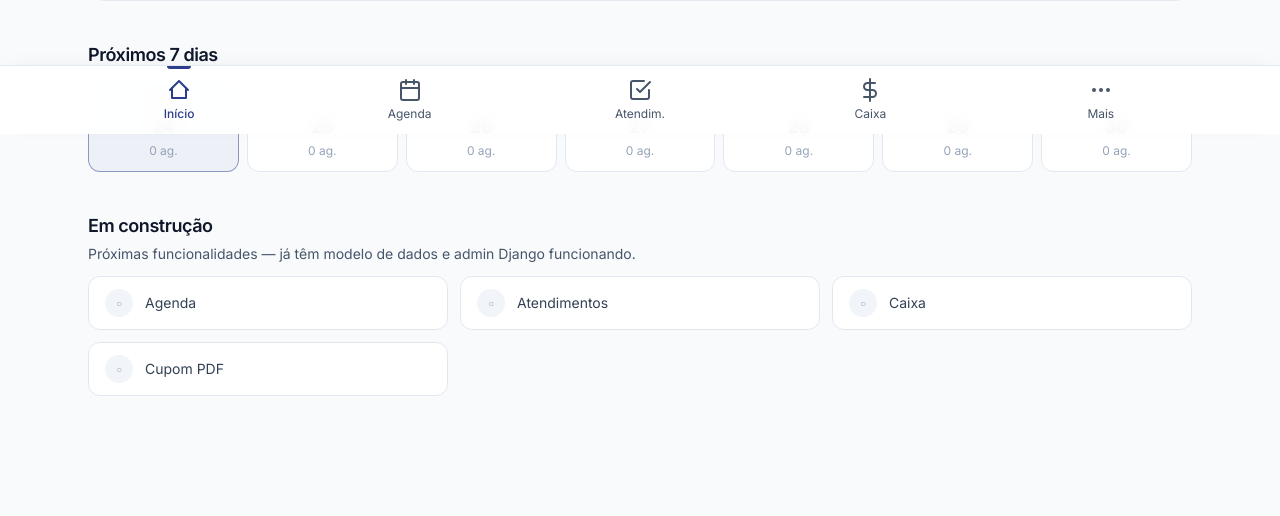
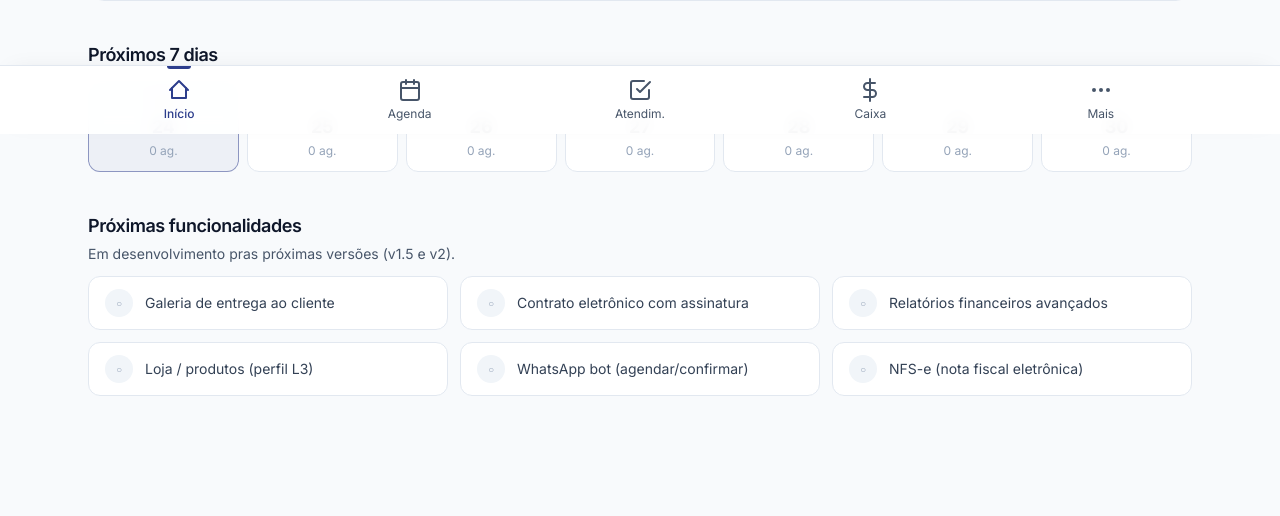
Before and after one commit to cesarpsalves/lupa-app, a Django app: page /app/ in a window 1280 px wide. Shown: the part 666-1182 px from the top of the page. Run offline with Django 4.2, Linux system fonts and the light colour scheme; a user stored in the database is signed in; tables that the repository leaves empty hold one stand-in row (values such as "Sample post"); data that the repository does not hold is empty; some libraries are stand-ins or nearby versions.

Commit message:
fix(dashboard): card "Em construção" listava features que JÁ existem
Agenda/Atendimentos/Caixa/Cupom PDF estavam no array upcoming_features
desde o bootstrap, antes dessas features serem implementadas. Foram
todas concluídas na Fase 4 mas o array nunca foi atualizado — passando
a impressão errada de que ainda eram "em breve".

Trocado pelas features reais que faltam (v1.5 e v2):
- Galeria de entrega ao cliente
- Contrato eletrônico com assinatura
- Relatórios financeiros avançados
- Loja / produtos (perfil L3)
- WhatsApp bot (agendar/confirmar)
- NFS-e (nota fiscal eletrônica)

Título da seção: "Em construção" → "Próximas funcionalidades"
Subtítulo agora aponta v1.5/v2 explicitamente.

Co-Authored-By: Claude Opus 4.7 (1M context) <noreply@anthropic.com>

```diff
--- a/apps/dashboard/templates/dashboard/dashboard.html
+++ b/apps/dashboard/templates/dashboard/dashboard.html
@@ -212,10 +212,10 @@
   {# ── Em construção ── #}
   <section class="mt-8 sm:mt-10">
     <h2 class="text-base sm:text-lg font-semibold tracking-tight text-slate-900 dark:text-white">
-      Em construção
+      Próximas funcionalidades
     </h2>
     <p class="mt-1 text-xs sm:text-sm text-slate-600 dark:text-slate-400">
-      Próximas funcionalidades — já têm modelo de dados e admin Django funcionando.
+      Em desenvolvimento pras próximas versões (v1.5 e v2).
     </p>
     <div class="mt-3 grid gap-2 sm:gap-3 sm:grid-cols-2 lg:grid-cols-3">
       {% for item in upcoming_features %}
--- a/apps/dashboard/views.py
+++ b/apps/dashboard/views.py
@@ -89,10 +89,12 @@ def dashboard(request: HttpRequest) -> HttpResponse:
             "today_tickets": today_tickets,
             "week": week,
             "upcoming_features": [
-                "Agenda",
-                "Atendimentos",
-                "Caixa",
-                "Cupom PDF",
+                "Galeria de entrega ao cliente",
+                "Contrato eletrônico com assinatura",
+                "Relatórios financeiros avançados",
+                "Loja / produtos (perfil L3)",
+                "WhatsApp bot (agendar/confirmar)",
+                "NFS-e (nota fiscal eletrônica)",
             ],
             "has_clients": Client.objects.exists(),
             "has_services": Service.objects.exists(),
```
